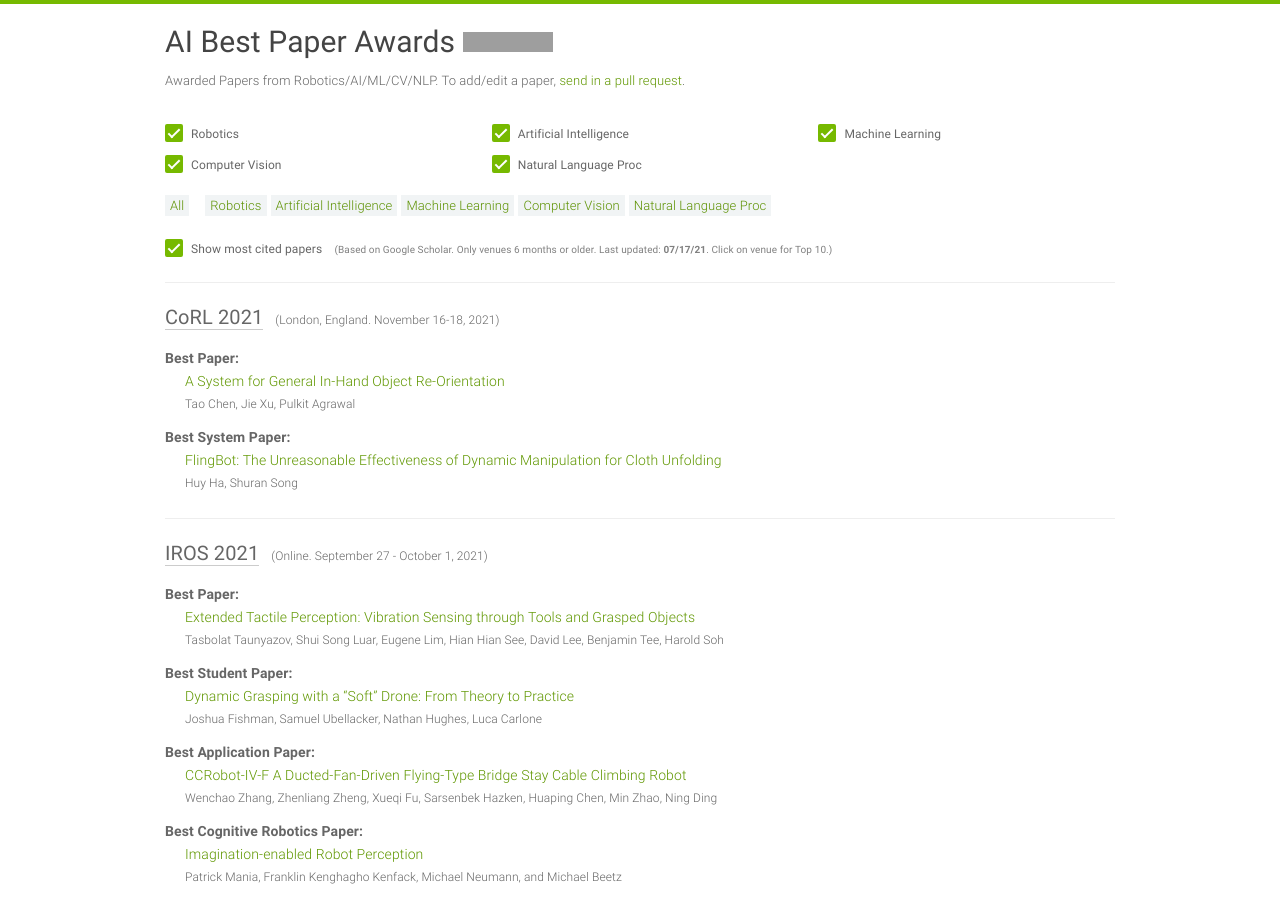
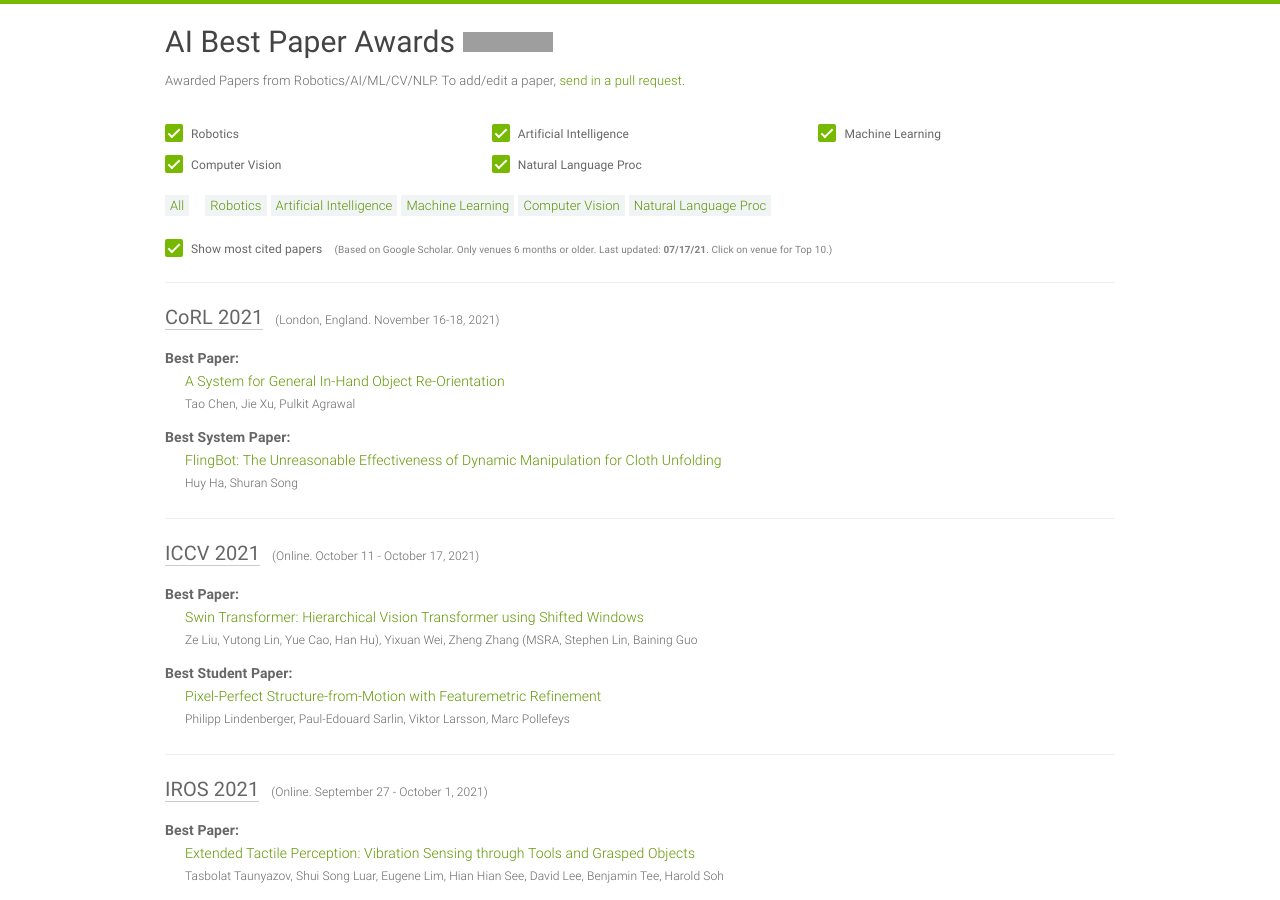
Before and after one commit to clemense/ai-bestpapers, a Jekyll site: the page built from index.html, in a window 1280 px wide and 900 px high. Built offline with Jekyll 4.4.1, drawn with Linux system fonts in a browser that asks for light colours; grey boxes are pictures that could not be loaded.

Commit message:
Add ICCV papers

```diff
--- a/_data/papers.yml
+++ b/_data/papers.yml
@@ -17,6 +17,24 @@
   place: London, England
   date: November 16-18, 2021
   sub: RO
+
+- venue: ICCV
+  year: 2021
+  awards:
+  - award: Best Paper
+    title: 'Swin Transformer: Hierarchical Vision Transformer using Shifted Windows'
+    author: Ze Liu, Yutong Lin, Yue Cao, Han Hu), Yixuan Wei, Zheng Zhang (MSRA, Stephen
+      Lin, Baining Guo
+    link: https://openaccess.thecvf.com/content/ICCV2021/html/Liu_Swin_Transformer_Hierarchical_Vision_Transformer_Using_Shifted_Windows_ICCV_2021_paper.html
+    source: https://iccv2021.thecvf.com/iccv-2021-paper-awards
+  - award: Best Student Paper
+    title: Pixel-Perfect Structure-from-Motion with Featuremetric Refinement
+    author: Philipp Lindenberger, Paul-Edouard Sarlin, Viktor Larsson, Marc Pollefeys
+    link: https://openaccess.thecvf.com/content/ICCV2021/html/Lindenberger_Pixel-Perfect_Structure-From-Motion_With_Featuremetric_Refinement_ICCV_2021_paper.html
+    source: https://iccv2021.thecvf.com/iccv-2021-paper-awards
+  place: Online
+  date: October 11 - October 17, 2021
+  sub: CV
 
 - venue: IROS
   year: 2021
```
